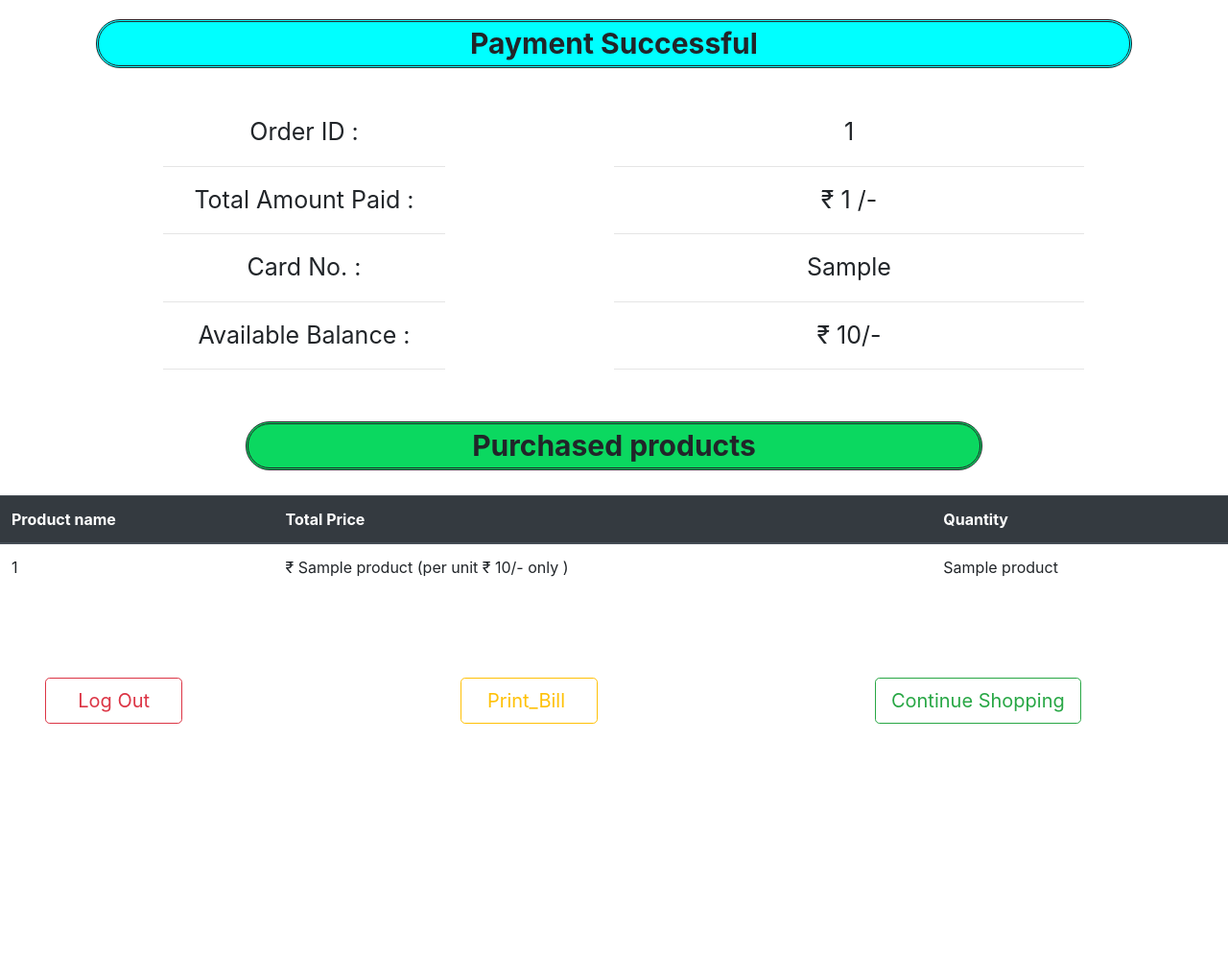
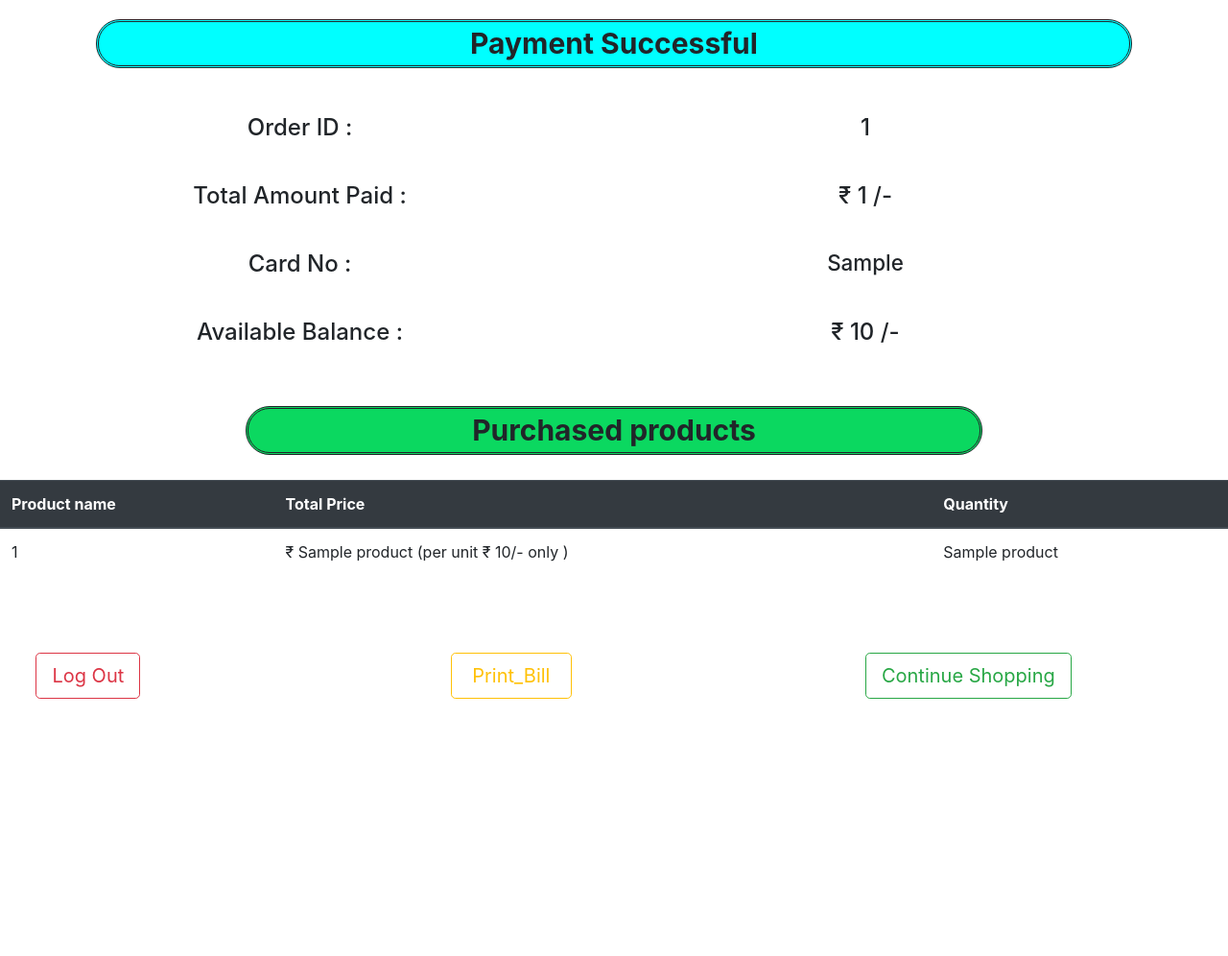
Before and after one commit to rahul-agrawal-99/dbms_project_private, a Flask app: template templates/success.html in a window 1280 px wide. Shown: the whole page at 96% size. After the commit the page ends 728 px from the top, so only its background shows below. Run offline with Flask 2, Linux system fonts and the light colour scheme; the template is opened without the code that fills it: most values are stand-ins (such as "Sample title", 1, 10 or a date in 2020); some libraries are stand-ins or nearby versions.

Commit message:
responsive 2

```diff
--- a/templates/success.html
+++ b/templates/success.html
@@ -57,8 +57,8 @@
             width: 29%;
             margin-left: 4%;
             margin-top: 5%;
-            padding: 10px;
-            height: 300px; /* Should be removed. Only for demonstration */
+            align-items: center;
+
           }
           .row:after {
 
@@ -91,6 +91,32 @@
             height: 50px;
             width: 30%;
         }
+        * {
+            box-sizing: border-box;
+        }
+
+        /* Create two equal columns that floats next to each other */
+        .columnss {
+            float: left;
+            width: 40%;
+
+            height: 1%;
+            /* Should be removed. Only for demonstration */
+            margin-left: 5%;
+            margin-bottom: 2%;
+
+
+        }
+
+        /* Clear floats after the columns */
+        .row:after {
+
+            display: table;
+            clear: both;
+        }
+        p{
+            text-align: center;
+        }
     </style>
 
     <body>
@@ -100,9 +126,48 @@
 
 
         <br><br>
+        <div class="row">
+            <div class="columnss" >
+                <h4> <p>Order ID   :</p></h4>
+            </div>
 
+            <div class="columnss" style=" margin-left: 5%;">
+               <h4> <p> {{order_id}}</p></h4>
 
-        <div id='or'>
+            </div>
+        </div>
+        <div class="row">
+            <div class="columnss" >
+                <h4> <p>Total Amount Paid   :</p></h4>
+            </div>
+
+            <div class="columnss" style=" margin-left: 5%;">
+               <h4> <p>₹ {{total_pay}} /-</p></h4>
+
+            </div>
+        </div>
+        <div class="row">
+            <div class="columnss" >
+                <h4> <p>Card No   :</p></h4>
+            </div>
+
+            <div class="columnss" style=" margin-left: 5%;">
+                <h4 style="font-size: 140%;"> <p> {{card_no}}</p></h4>
+
+            </div>
+        </div>
+        <div class="row">
+            <div class="columnss" >
+                <h4> <p>Available Balance   :</p></h4>
+            </div>
+
+            <div class="columnss" style=" margin-left: 5%;">
+               <h4> <p>₹ {{card_balance}} /-</p></h4>
+
+            </div>
+        </div>
+
+        <!-- <div id='or'>
 
             <div style="width: 30%; float:left ; margin-left:20px">
 
@@ -132,8 +197,8 @@
             </div>
             <br><br><br><br><br><br>
 
-        </div>
-        </form>
+        </div> -->
+
         <div id='pur' style="margin-bottom: 2%;"><b>Purchased products</b> </div>
         <table class="table table-hover  ">
             <!-- <table class="table" style="margin-left: 10%;margin-right: 50%"> -->
@@ -162,19 +227,21 @@
         </table>
         <div class="row">
             <div class="column"  >
-                <form action='\' >
+                <a href="\" class="btn btn-outline-danger btn-lg" role="button" id='btn1'>Log Out</a>
+                <!-- <form action='\' >
                     <button type="submit" class="btn btn-outline-danger btn-lg" id="btn1"> &nbsp;&nbsp;&nbsp;Log
                         Out&nbsp;&nbsp;&nbsp;</button>
-                        </form>
+                        </form> -->
             </div>
             <div class="column" >
                 <button type="submit"  class="btn btn-outline-warning btn-lg"
-                onclick=download() id='btn2'> &nbsp;&nbsp;Print_Bill&nbsp;&nbsp;&nbsp;</button>
+                onclick=download() id='btn2'>&nbsp;Print_Bill&nbsp</button>
             </div>
             <div class="column" >
-                <form action='\product_page' >
+                <a href="\product_page" class="btn btn-outline-success btn-lg" role="button" id='btn3'>Continue Shopping</a>
+                <!-- <form action='\product_page' >
                     <button type="submit" class="btn btn-outline-success btn-lg" id='btn3'>Continue Shopping</button>
-                </form>
+                </form> -->
             </div>
           </div>
 
@@ -199,7 +266,9 @@
 
         </script>
 
-
+<br>
+<br>
+<br>
     </body>
 
 </html>
```
Also changed, not shown: templates/payment_page.html (+8 -13 lines), project.db.
